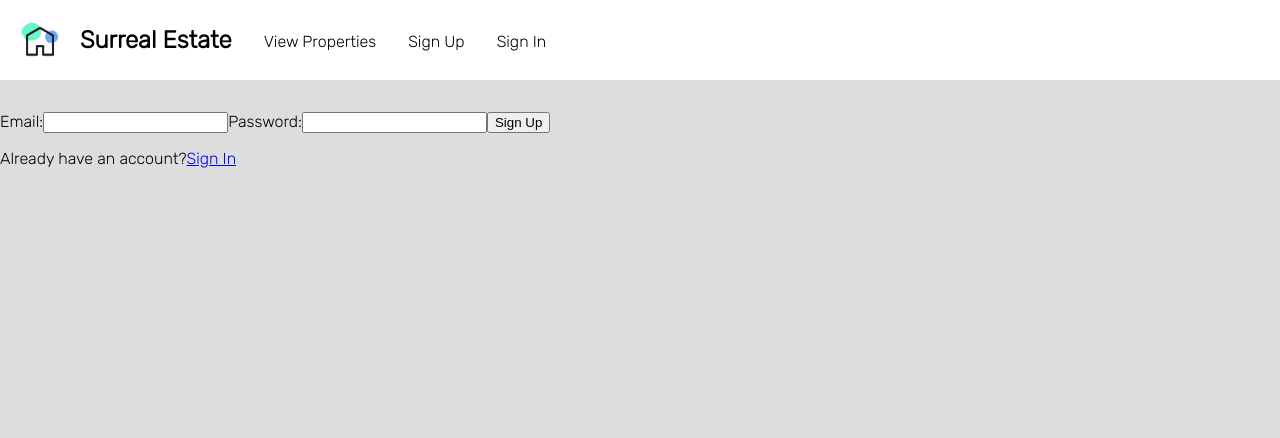
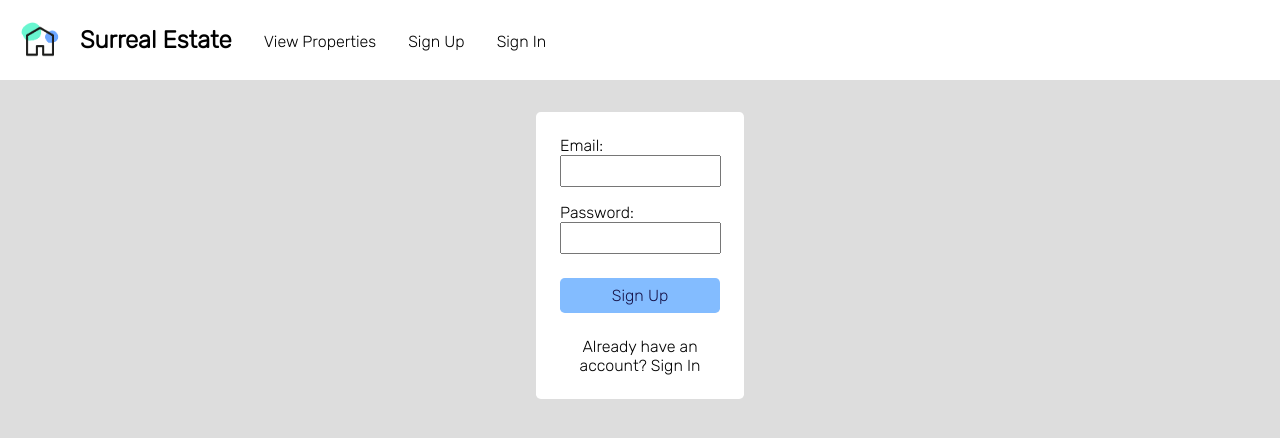
Before and after one commit to cprieststephens/surreal-estate, a React (Create React App) app: page /sign-up in a window 1280 px wide. Shown: the top 438 px of the page. Built offline with nearby package versions, Linux system fonts and the light colour scheme; no server answers.

Commit message:
Add styling to sign up form

```diff
--- a/src/components/SignUp.js
+++ b/src/components/SignUp.js
@@ -32,7 +32,8 @@ const SignUp = () => {
 
   return (
     <div className="sign-up">
-      <form>
+      <form className="sign-up__form">
+        <div className="sign-up__item">
           <label htmlFor="sign-up__email">
             Email:
             <input
@@ -43,6 +44,8 @@ const SignUp = () => {
               required
             />
           </label>
+        </div>
+        <div className="sign-up__item">
           <label htmlFor="sign-up__password">
             Password:
             <input
@@ -53,12 +56,16 @@ const SignUp = () => {
               required
             />
           </label>
-        <button type="submit" onClick={onSubmit}>
+        </div>
+        <button className="sign-up__button" type="submit" onClick={onSubmit}>
           Sign Up
         </button>
-        <p>
+        <p className="sign-up__text">
           Already have an account?
-          <NavLink to="/sign-in">Sign In</NavLink>
+          <span> </span>
+          <NavLink className="sign-up__link" to="/sign-in">
+            Sign In
+          </NavLink>
         </p>
       </form>
     </div>
--- a/src/styles/sign-up.css
+++ b/src/styles/sign-up.css
@@ -1,3 +1,52 @@
-.sign-up {
-  padding-top: 7rem;
+.sign-up__form {
+  background-color: #fff;
+  width: 11rem;
+  margin: 7rem auto;
+  padding: 1rem;
+  border-radius: 0.3rem;
 }
+
+.sign-up__item {
+  padding: 0.5rem;
+}
+
+#sign-up__password, #sign-up__email {
+  width: 9rem;
+  padding: 0.4rem;
+}
+
+.sign-up__button {
+  width: 10rem;
+  margin: 1rem 0.5rem;
+  padding: 0.5rem;
+  background-color: #83bcff;
+  color: #17144a;
+  border: none;
+  border-radius: 0.3rem;
+  font-family: 'Rubik', sans-serif;
+  font-size: 1rem;
+}
+
+.sign-up__button:hover {
+  background-color: #17144a;
+  color: #fff;
+  cursor: pointer
+}
+
+.sign-up__text {
+  margin: 0.5rem;
+  text-align: center;
+}
+
+.sign-up__link {
+  text-decoration: none;
+  cursor: pointer
+}
+
+.sign-up__link:link {
+  color: #000000;
+}
+
+.sign-up__link:visited {
+  color: #000000;
+}
```
Lines whose indentation alone changed are shown as unchanged.
